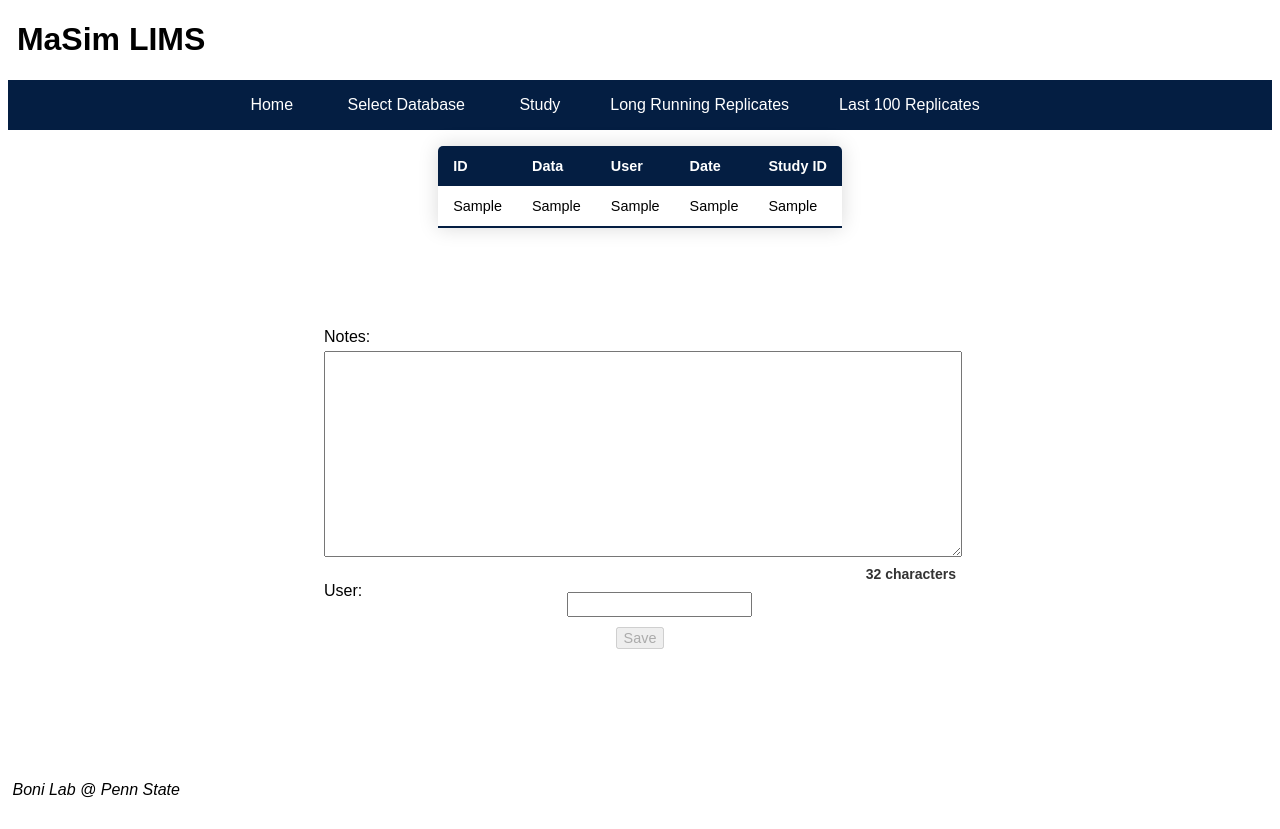
After one commit to rjzupkoii/MaSimLIMS, a Django app: template WebUI/templates/notes.html in a window 1280 px wide. The commit adds this page. Run offline with Django 3.2, Linux system fonts and the light colour scheme; the template is opened without the code that fills it: most values are stand-ins (such as "Sample title", 1, 10 or a date in 2020).

Commit message:
Notes Insertion finished

```diff
--- a/WebUI/lims/urls.py
+++ b/WebUI/lims/urls.py
@@ -13,7 +13,6 @@ urlpatterns = [
     path('study', views.study, name='study'),
     path('replicatesLatest100', views.replicatesLatest100, name='replicatesLatest100'),
     path('setdb/<int:id>', views.setdb, name='setdb'),
-
     # Put id in the urls
     path('StudyConfig/<str:id>',views.StudyConfig,name = 'StudyConfig'),
     path('StudyReplicate/<str:id>',views.StudyReplicate,name = 'StudyReplicate'),
@@ -21,4 +20,6 @@ urlpatterns = [
     path('study/DeleteFail/<str:id>', views.DeleteFail, name='DeleteFaile'),
     path('ConfigReplicate/<str:id>', views.ConfigReplicate, name = "ConfigReplicate"),
     path('worthToNotice', views.worthToNotice, name = "worthToNotice"),
+    path('Study/Notes/<str:id>', views.studyNotes, name = "studyNotes"),
+    path('Study/NotesRecord/<str:id>', views.studyNotesRecord, name = "studyNotesRecord"),
 ]
--- a/WebUI/static/tablesort.js
+++ b/WebUI/static/tablesort.js
@@ -17,13 +17,33 @@ function sortTableByColumn(table, column, asc = true) {
         const bColText = b.querySelector(`td:nth-child(${ column + 1})`).textContent.trim();
         const aTime = new Date(aColText);
         const bTime = new Date(bColText);
-        if(!isNaN(aTime) && aColText.includes('/')){
+        // Time
+        if(!isNaN(aTime) && aColText.includes('-')){
+            console.log(aTime);
             return aTime > bTime ? (1 * dirModifier) : (-1 * dirModifier);
         }
         else{
-            if(isNaN(parseInt(aColText))){
+            // If it is not a time, separate by ":"
+            if(aColText.includes(':')){
+                var idA = aColText.split(":");
+                var idB = bColText.split(":");
+                var index = 0;
+                // Fetch each part and compare.
+                for(index; index < idA.length; index++){
+                    if(parseFloat(idA[index]) > parseFloat(idB[index])){
+                        return (1 * dirModifier);
+                    }else if(parseFloat(idA[index]) < parseFloat(idB[index])){
+                        return (-1 * dirModifier)
+                    }
+                }
+                // If two values are the same
+                return (-1 * dirModifier);
+            }
+            // Not an integer and not a running time
+            else if(isNaN(parseInt(aColText))){
                 return aColText > bColText ? (1 * dirModifier) : (-1 * dirModifier);
             }else{
+                // Integer
                 return parseInt(aColText) > parseInt(bColText) ? (1 * dirModifier) : (-1 * dirModifier);
             }
         }
--- /dev/null
+++ b/WebUI/static/textarea.css
@@ -0,0 +1,25 @@
+#remaining{
+    color: #333333;
+    font-size: 14px;
+    font-weight: bold;
+    margin-top: 5px;
+    text-align: right;
+}
+#notesInfo{
+    width: 50%;
+    margin: auto;
+}
+#notes{
+    width: 100%;
+    height: 200px;
+}
+label{
+    float: left;
+    padding-bottom: 5px;
+}
+#UserName{
+    padding-bottom: 5px;
+}
+#save{
+    float: left;
+}
--- /dev/null
+++ b/WebUI/static/textarea.js
@@ -0,0 +1,17 @@
+const Notes = document.getElementById('notes');
+const Remaining = document.getElementById('remaining');
+var saveNotes = document.getElementById('saveNotes');
+/* disable the input button*/
+saveNotes.disabled = true
+const max = 32;
+notes.addEventListener('input',() =>{
+    const r = max - Notes.value.length;
+    const total = Notes.value.length;
+    if(r <= 0){
+        Remaining.textContent = `total ${total} characters`;
+        document.getElementById('saveNotes').disabled = false;
+    }
+    else{
+        Remaining.textContent = `${r} characters remaining`;
+    }
+})
--- a/WebUI/templates/base.html
+++ b/WebUI/templates/base.html
@@ -12,12 +12,11 @@
 </style>
 <head xmlns="http://www.w3.org/1999/xhtml">
   <title>{% block title %}{% endblock  %}</title>
-
   <link rel = "stylesheet" href = "{% static './contenttable.css' %}">
   <link rel = "stylesheet" href = "{% static './NavBar.css' %}">
   <link rel = "stylesheet" href = "{% static './style.css' %}">
   <link rel = "stylesheet" href = "{% static './popup.css' %}">
-
+  <link rel = "stylesheet" href = "{% static './textarea.css' %}">
   {% block meta %}{% endblock  %}
 </head>
 <p id="demo"></p>
@@ -47,5 +46,6 @@
   </div>
   <script src="{% static './popup.js' %}"></script>
   <script src="{% static './tablesort.js' %}"></script>
+  <script src="{% static './textarea.js' %}"></script>
 </body>
 </html>
--- /dev/null
+++ b/WebUI/templates/notes.html
@@ -0,0 +1,44 @@
+{% extends "base.html" %}
+{% load static %}
+{% block title %}MaSim LIMS / Studys{% endblock %}
+{% block meta %}
+<!-- Refresh every minute -->
+<meta http-equiv="refresh" content="60">
+{% endblock %}
+{% block content %}
+<table class="content-table" style="margin-left:auto; margin-right:auto; margin-top: 1em">
+    <thead>
+      <tr>
+        <th>ID</th>
+        <th>Data</th>
+        <th>User</th>
+        <th>Date</th>
+        <th>Study ID</th>
+      </tr>
+    </thead>
+    <tbody>
+      {% for r in rows %}
+        <tr>
+          <td><a style="text-decoration:none; color:#000000">{{r.0}}</a></td>
+          <td><a style="text-decoration:none; color:#000000">{{r.1}}</a></td>
+          <td><a style="text-decoration:none; color:#000000">{{r.2}}</a></td>
+          <td><a style="text-decoration:none; color:#000000">{{r.3}}</a></td>
+          <td><a style="text-decoration:none; color:#000000">{{r.4}}</a></td>
+        </tr>
+      {% endfor %}
+    </tbody>
+</table>
+<form action="/Study/NotesRecord/{{id}}" align = "center" id="notesInfo">
+    {% csrf_token %}
+    <div>
+      <label for="notes">Notes: </label>
+      <textarea name="notes" id="notes" required></textarea>
+    </div>
+    <div id="remaining">32 characters</div>
+    <div>
+        <label for="UserName">User: </label>
+        <input type="text" name="UserName" id="UserName" required>
+    </div>
+    <input type="submit" id="saveNotes" value="Save" style="font-size:0.9em;">
+</form>
+{% endblock %}
```
Also changed, not shown: WebUI/lims/shared.py (+39 -16 lines), WebUI/lims/views.py (+46 -28 lines), WebUI/templates/index.html (+7 -3 lines).
